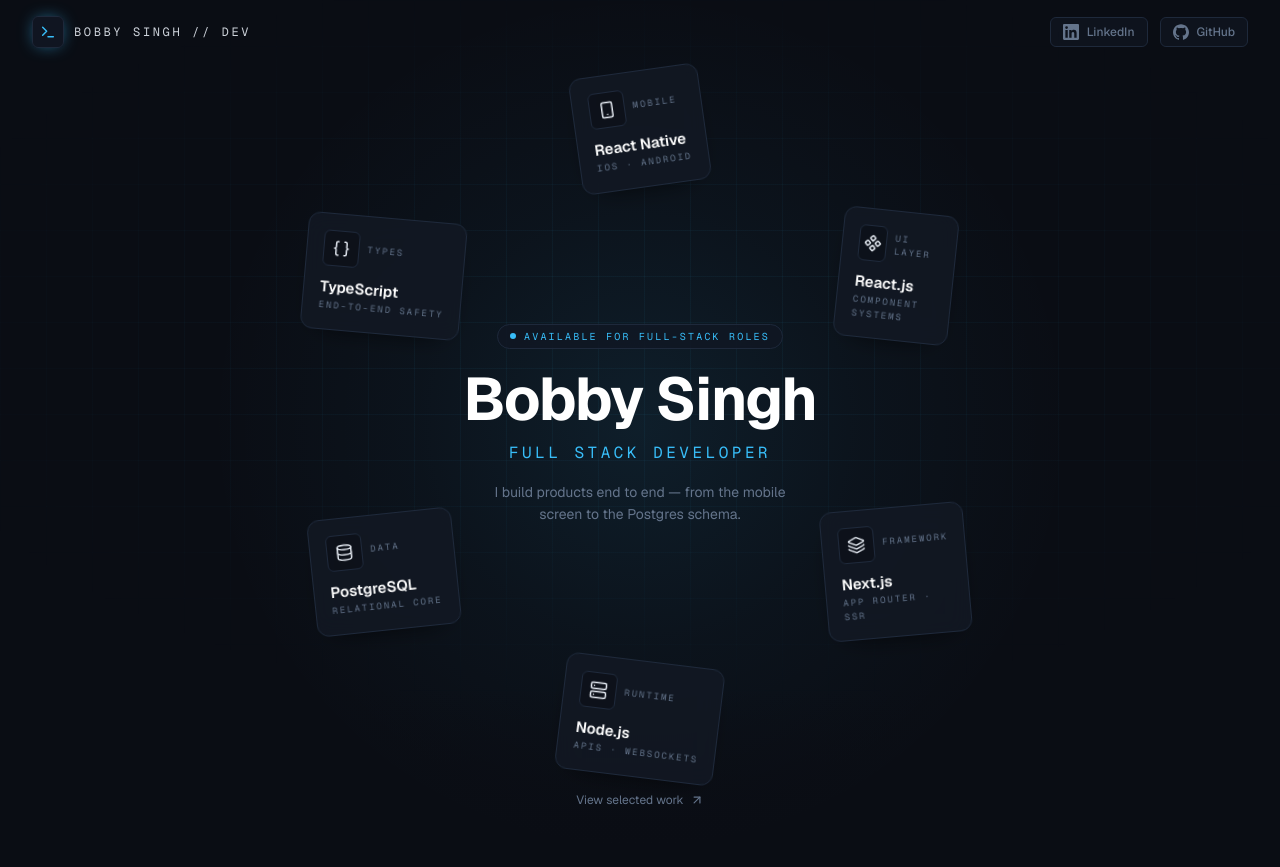
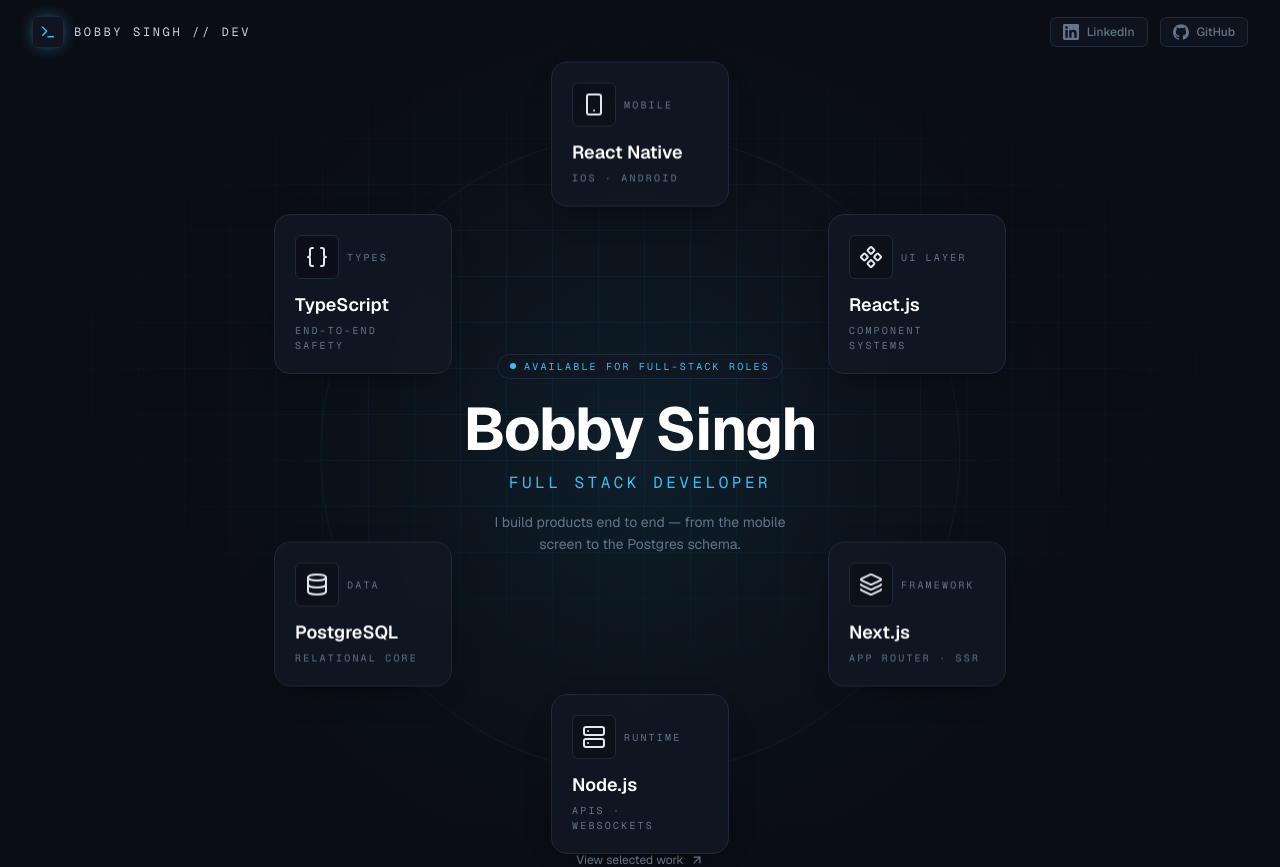
Before and after one commit to bobbysingh23dev/portfolio, a Next.js app: page / in a window 1280 px wide. Shown: the top 867 px of the page. Built offline with nearby package versions, Linux system fonts and the light colour scheme.

Commit message:
feat: implement rotating orbit animation for Hero component cards

```diff
--- a/app/components/Hero.tsx
+++ b/app/components/Hero.tsx
@@ -1,6 +1,5 @@
 "use client";
 
-import { useState } from "react";
 import { motion } from "framer-motion";
 import {
   ArrowUpRight,
@@ -32,12 +31,9 @@ const ORBIT: OrbitCard[] = [
 ];
 
 // Distribute 6 cards evenly around a circle, starting from the top (-90deg).
-// Keeping the left/right axis clear leaves horizontal room for the name.
 const START_ANGLE = -90;
 const STEP = 360 / ORBIT.length;
 const RADIUS = 41; // % of the square orbit container
-// Gentle resting tilt per card for an organic, industrial feel.
-const REST_TILT = [-8, 6, -5, 7, -6, 5];
 
 export function Hero() {
   return (
@@ -60,27 +56,45 @@ export function Hero() {
         className="pointer-events-none absolute inset-x-0 bottom-0 h-40 bg-gradient-to-b from-transparent to-ground"
       />
 
-      {/* ---------- Desktop / tablet: radial orbit ---------- */}
-      <div className="relative z-10 hidden aspect-square w-[min(92vw,720px)] md:block">
-        <div className="absolute left-1/2 top-1/2 z-20 w-[min(80vw,420px)] -translate-x-1/2 -translate-y-1/2 text-center">
+      {/* ---------- Desktop / tablet: rotating radial orbit ---------- */}
+      <div className="relative z-10 hidden aspect-square w-[min(94vw,780px)] md:block">
+        {/* Faint guide ring */}
+        <div
+          aria-hidden
+          className="absolute left-1/2 top-1/2 size-[82%] -translate-x-1/2 -translate-y-1/2 rounded-full border border-line/40"
+        />
+
+        {/* Center identity — stays fixed while the ring turns */}
+        <div className="absolute left-1/2 top-1/2 z-30 w-[min(80vw,420px)] -translate-x-1/2 -translate-y-1/2 text-center">
           <Identity />
         </div>
 
+        {/* Rotating ring of cards */}
+        <div className="orbit-ring absolute inset-0 z-10">
           {ORBIT.map((card, i) => {
             const angle = ((START_ANGLE + i * STEP) * Math.PI) / 180;
             const x = 50 + RADIUS * Math.cos(angle);
             const y = 50 + RADIUS * Math.sin(angle);
             return (
-            <OrbitCardView
+              <motion.div
                 key={card.id}
-              card={card}
-              x={x}
-              y={y}
-              tilt={REST_TILT[i]}
-              delay={0.2 + i * 0.08}
-            />
+                className="absolute"
+                style={{ left: `${x}%`, top: `${y}%` }}
+                initial={{ opacity: 0 }}
+                animate={{ opacity: 1 }}
+                transition={{ delay: 0.3 + i * 0.08, duration: 0.5 }}
+              >
+                {/* Center the card on its orbit point */}
+                <div className="-translate-x-1/2 -translate-y-1/2">
+                  {/* Counter-rotate so the content stays upright */}
+                  <div className="orbit-upright">
+                    <OrbitCardButton card={card} />
+                  </div>
+                </div>
+              </motion.div>
             );
           })}
+        </div>
       </div>
 
       {/* ---------- Mobile: stacked identity + card grid ---------- */}
@@ -127,80 +141,42 @@ function Identity() {
   );
 }
 
-/** Shared inner content for both orbit and stacked cards. */
-function CardBody({ card, active }: { card: OrbitCard; active: boolean }) {
+/** Shared inner content — cyan accent driven by the parent `group` hover. */
+function CardBody({ card }: { card: OrbitCard }) {
   const Icon = card.icon;
   return (
     <>
       <div className="flex items-center gap-2">
-        <span
-          className={`flex size-8 items-center justify-center rounded-md border transition-colors sm:size-9 ${
-            active
-              ? "border-cyan/60 bg-cyan/10 text-cyan"
-              : "border-line bg-ground/60 text-ink"
-          }`}
-        >
-          <Icon className="size-4 sm:size-[18px]" strokeWidth={2} />
+        <span className="flex size-9 items-center justify-center rounded-md border border-line bg-ground/60 text-ink transition-colors group-hover:border-cyan/60 group-hover:bg-cyan/10 group-hover:text-cyan group-focus-visible:border-cyan/60 group-focus-visible:bg-cyan/10 group-focus-visible:text-cyan sm:size-11">
+          <Icon className="size-4.5 sm:size-6" strokeWidth={2} />
         </span>
-        <span className="mono-label text-[9px] text-muted">{card.label}</span>
+        <span className="mono-label text-[10px] text-muted">{card.label}</span>
       </div>
-      <p className="mt-2.5 text-sm font-semibold text-white sm:text-[15px]">
+      <p className="mt-3 text-[15px] font-semibold text-white sm:text-lg">
         {card.title}
       </p>
-      <p className="mono-label mt-0.5 text-[9px] text-muted">{card.meta}</p>
+      <p className="mono-label mt-1 text-[10px] text-muted">{card.meta}</p>
     </>
   );
 }
 
-function OrbitCardView({
-  card,
-  x,
-  y,
-  tilt,
-  delay,
-}: {
-  card: OrbitCard;
-  x: number;
-  y: number;
-  tilt: number;
-  delay: number;
-}) {
-  const [hovered, setHovered] = useState(false);
-
+/** A card in the rotating ring. Scales up + glows on hover, in place. */
+function OrbitCardButton({ card }: { card: OrbitCard }) {
   return (
-    <motion.div
-      className="absolute z-10"
-      style={{ left: `${x}%`, top: `${y}%` }}
-      initial={{ opacity: 0, scale: 0.4 }}
-      animate={{ opacity: 1, scale: 1 }}
-      transition={{ delay, type: "spring", stiffness: 120, damping: 14 }}
-    >
     <motion.button
       type="button"
-        onHoverStart={() => setHovered(true)}
-        onHoverEnd={() => setHovered(false)}
-        onFocus={() => setHovered(true)}
-        onBlur={() => setHovered(false)}
-        animate={{
-          rotate: hovered ? 0 : tilt,
-          scale: hovered ? 1.2 : 1,
-          zIndex: hovered ? 40 : 10,
-        }}
+      whileHover={{ scale: 1.2, zIndex: 40 }}
+      whileFocus={{ scale: 1.2, zIndex: 40 }}
       transition={{ type: "spring", stiffness: 260, damping: 18 }}
-        className={`group relative -translate-x-1/2 -translate-y-1/2 rounded-xl border bg-surface/80 p-3 text-left backdrop-blur-md sm:p-4 ${
-          hovered
-            ? "border-cyan/70 shadow-[0_0_34px_-6px_var(--color-cyan)]"
-            : "border-line shadow-[0_10px_30px_-18px_#000]"
-        }`}
+      className="group relative w-44.5 rounded-2xl border border-line bg-surface/85 p-4 text-left shadow-[0_10px_30px_-18px_#000] backdrop-blur-md transition-[border-color,box-shadow] hover:border-cyan/70 hover:shadow-[0_0_34px_-6px_var(--color-cyan)] focus-visible:border-cyan/70 focus-visible:shadow-[0_0_34px_-6px_var(--color-cyan)] focus-visible:outline-none sm:p-5"
     >
-        <CardBody card={card} active={hovered} />
+      <CardBody card={card} />
     </motion.button>
-    </motion.div>
   );
 }
 
+/** A card in the mobile stacked grid (no rotation). */
 function StackCard({ card, delay }: { card: OrbitCard; delay: number }) {
-  const [active, setActive] = useState(false);
   return (
     <motion.button
       type="button"
@@ -208,15 +184,9 @@ function StackCard({ card, delay }: { card: OrbitCard; delay: number }) {
       animate={{ opacity: 1, y: 0 }}
       transition={{ delay, duration: 0.4, ease: "easeOut" }}
       whileTap={{ scale: 0.97 }}
-      onHoverStart={() => setActive(true)}
-      onHoverEnd={() => setActive(false)}
-      onFocus={() => setActive(true)}
-      onBlur={() => setActive(false)}
-      className={`rounded-xl border bg-surface/80 p-3 text-left backdrop-blur-md transition-colors ${
-        active ? "border-cyan/60" : "border-line"
-      }`}
+      className="group rounded-xl border border-line bg-surface/80 p-3 text-left backdrop-blur-md transition-colors hover:border-cyan/60 focus-visible:border-cyan/60 focus-visible:outline-none"
     >
-      <CardBody card={card} active={active} />
+      <CardBody card={card} />
     </motion.button>
   );
 }
--- a/app/globals.css
+++ b/app/globals.css
@@ -51,6 +51,46 @@ body {
   mask-image: radial-gradient(ellipse 80% 60% at 50% 40%, #000 20%, transparent 75%);
 }
 
+/* ------------------------------------------------------------------ *
+ * Hero orbit rotation.
+ * The ring revolves the cards around the center; each card counter-
+ * rotates by the same amount so its content stays upright (net 0deg).
+ * Both share --orbit-duration so they stay perfectly in sync.
+ * ------------------------------------------------------------------ */
+@keyframes orbit-revolve {
+  from {
+    transform: rotate(0deg);
+  }
+  to {
+    transform: rotate(360deg);
+  }
+}
+@keyframes orbit-upright {
+  from {
+    transform: rotate(0deg);
+  }
+  to {
+    transform: rotate(-360deg);
+  }
+}
+
+.orbit-ring {
+  --orbit-duration: 42s;
+  animation: orbit-revolve var(--orbit-duration) linear infinite;
+  will-change: transform;
+}
+.orbit-upright {
+  animation: orbit-upright var(--orbit-duration, 42s) linear infinite;
+  will-change: transform;
+}
+
+@media (prefers-reduced-motion: reduce) {
+  .orbit-ring,
+  .orbit-upright {
+    animation: none;
+  }
+}
+
 /* Monospace label styling reused across sections */
 .mono-label {
   font-family: var(--font-geist-mono), ui-monospace, monospace;
```
Lines whose indentation alone changed are shown as unchanged.
